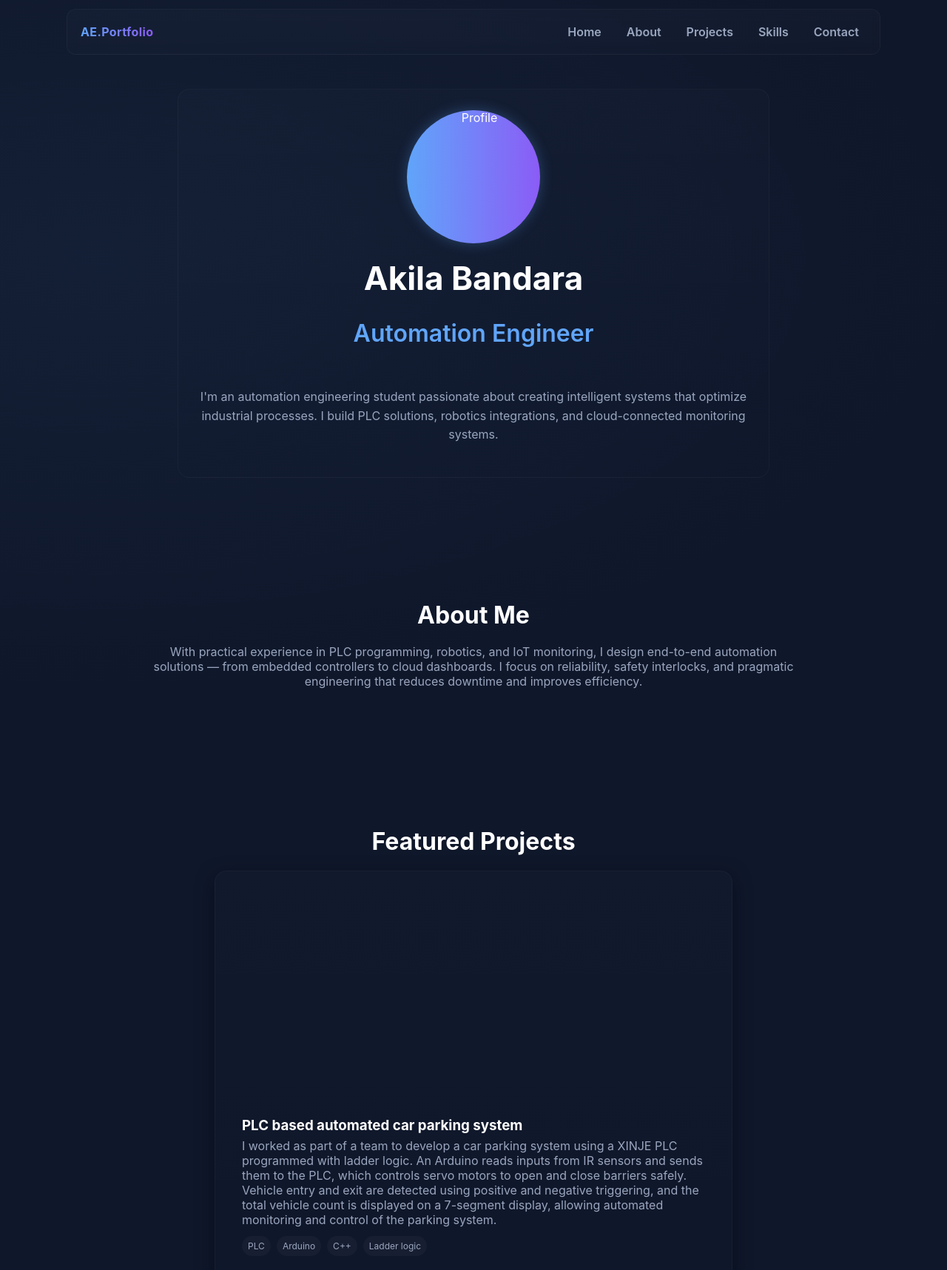
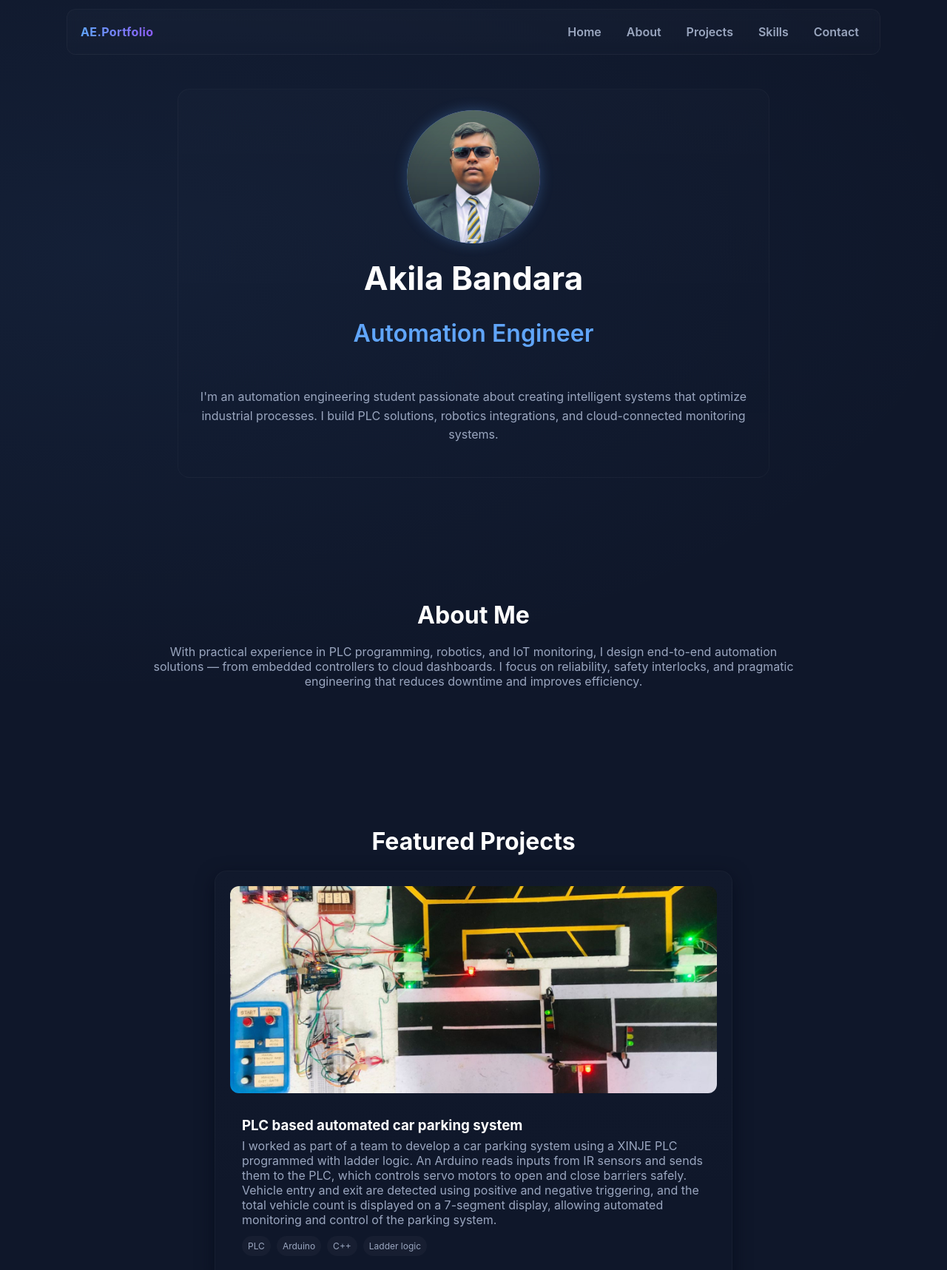
Before and after one commit to Akila-Bandara-24343/Akila-Bandara-24343.github.io, a plain HTML site: page index.html in a window 1280 px wide. Shown: the top 1717 px of the page at 74% size. Drawn offline with Linux system fonts and the light colour scheme.

Commit message:
Update index.html

```diff
--- a/index.html
+++ b/index.html
@@ -193,7 +193,7 @@
     <section id="home" class="hero">
       <div class="hero-card">
         <div class="intro">
-          <img src="github.com/Akila-Bandara-24343/Akila-Bandara-24343.github.io/blob/main/1751119213818.jpg" alt="Profile"/>
+          <img src="https://raw.githubusercontent.com/Akila-Bandara-24343/Akila-Bandara-24343.github.io/main/1751119213818.jpg" alt="Profile"/>
           <h1>Akila Bandara</h1>
           <h2>Automation Engineer</h2>
           <p>I'm an automation engineering student passionate about creating intelligent systems that optimize industrial processes. I build PLC solutions, robotics integrations, and cloud-connected monitoring systems.</p>
@@ -240,7 +240,7 @@
       title: "PLC based automated car parking system",
       description: "I worked as part of a team to develop a car parking system using a XINJE PLC programmed with ladder logic. An Arduino reads inputs from IR sensors and sends them to the PLC, which controls servo motors to open and close barriers safely. Vehicle entry and exit are detected using positive and negative triggering, and the total vehicle count is displayed on a 7-segment display, allowing automated monitoring and control of the parking system.",
       tech: ["PLC", "Arduino", "C++", "Ladder logic"],
-      image: "github.com/Akila-Bandara-24343/Akila-Bandara-24343.github.io/blob/main/1752416328566.jpg",
+      image: "https://raw.githubusercontent.com/Akila-Bandara-24343/Akila-Bandara-24343.github.io/main/1752416328566.jpg",
       video: "https://www.linkedin.com/posts/akila-bandara-a60b04291_plc-automation-smartparking-activity-7350166823507546112-ldQa?utm_source=share&utm_medium=member_desktop&rcm=ACoAAEbSNOgBlbw2-llX7TFomidtBgh2tpamSoY"
     },
     {
```
